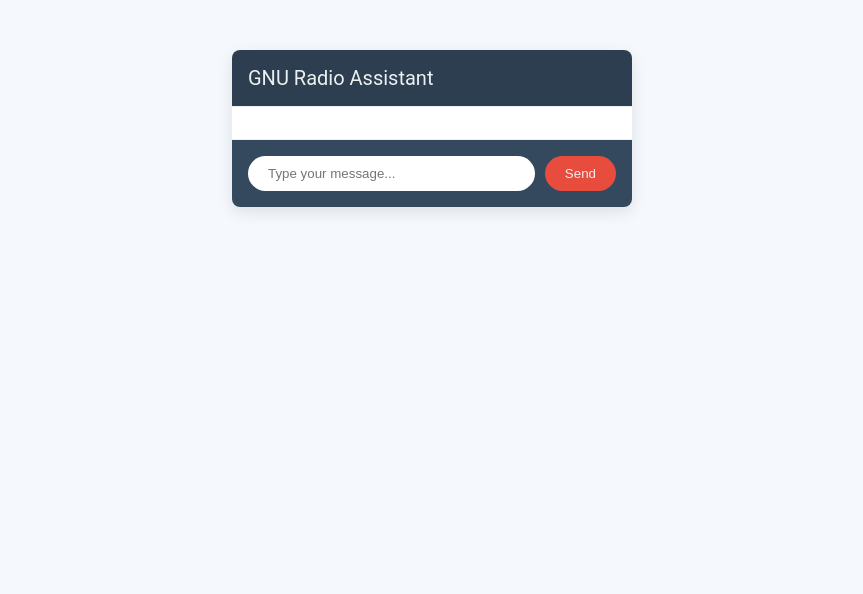
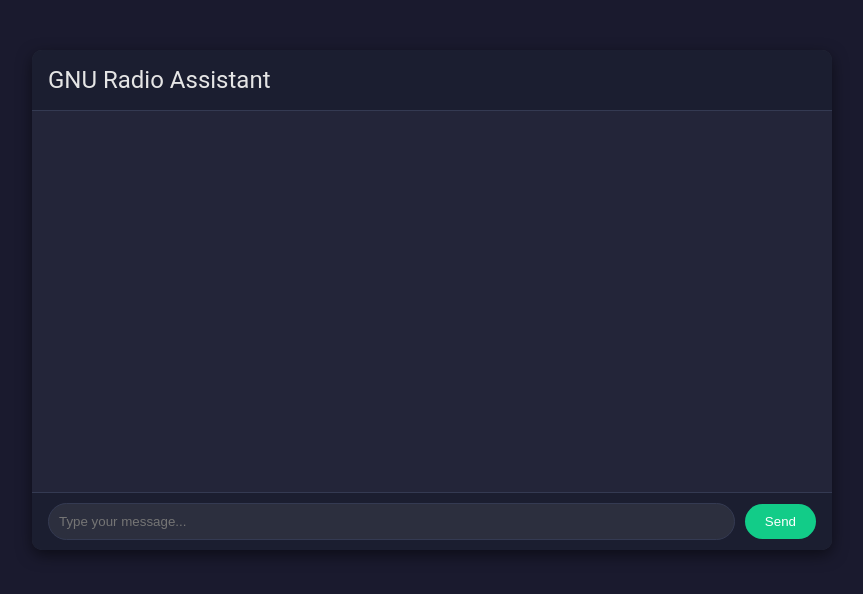
Before and after one commit to bradleeharr/embeddings-GPT, a Flask app: page / in a window 1280 px wide. Shown: the top 594 px of the page, without its empty margins (208-1071 px from the left). Run offline with Flask 3, Linux system fonts and the light colour scheme; parts of the project's set-up code (start-up, migrations or seed data) failed here and were passed over; some libraries are stand-ins or nearby versions.

Commit message:
Add prior context to messages. Streaming Fix

```diff
--- a/chat.py
+++ b/chat.py
@@ -1,6 +1,8 @@
 import openai
 import numpy as np
 import pandas as pd
+import time
+
 from get_element_data import load_config
 from openai.embeddings_utils import cosine_similarity, get_embedding
 from flask_socketio import emit
@@ -8,14 +10,32 @@ from flask_socketio import emit
 config = load_config("credentials.json")
 openai.api_key = config["openai-api-key"]
 
-messagesOb = [
-    {"role": "system", "content": "You're a GNU Radio assistant..."}]
+messages = [
+    {"role": "system", "content": "You're a terse GNU Radio assistant..."}]
 datafile_path = "processed/embeddings.csv"
 
 # read the datafile
 df = pd.read_csv(datafile_path)
 df["embeddings"] = df.embeddings.apply(eval).apply(np.array)
 print("Loaded GitHub Embeddings")
+
+
+def count_tokens(text):
+    """Count the number of tokens in a text string using OpenAI's tokenizer."""
+    return len(openai.tokenize(text))
+
+
+def manage_context_length(messages, new_message_content):
+    """Ensure the total tokens in the context (including the new message) don't exceed 4000."""
+    total_tokens = sum(count_tokens(msg["content"]) for msg in messages)
+    total_tokens += count_tokens(new_message_content)
+
+    # While we are over the token limit, remove the earliest messages
+    while total_tokens > 4000:
+        removed_message = messages.pop(0)
+        total_tokens -= count_tokens(removed_message["content"])
+
+    return messages
 
 
 def search_justice(df, search, threshold=0.8):
@@ -33,26 +53,35 @@ def search_justice(df, search, threshold=0.8):
 
 def handle_message(text):
     results = search_justice(df, text)
-    print(results.head(5))
+    print(results.head(10))
 
-    if results.empty:
-        prompt = text
+
+if results.empty:
+    prompt = text
+else:
+    prompt = "Look through this information to answer the question: " + results[['text']].head(10).to_string(
+        header=False,
+        index=False).strip() + "(if it doesn't make sense you can disregard it. If you use it, please repeat the " \
+                               "information listed ). The question is: " + text
+new_content = "The question is: " + text
+messages = manage_context_length(messages, new_content)
+messages.append({"role": "user", "content": new_content})
+
+response_stream = openai.ChatCompletion.create(
+    model="gpt-3.5-turbo",
+    messages=messages,
+    stream=True
+)
+stopFlag = False
+for chunk in response_stream:
+    print(chunk)
+
+    if chunk.choices[0].finish_reason is None and stopFlag is False:
+        emit('response', chunk.choices[0].delta.content)
+        # TODO: Figure out how to add previous context into message messages.append(chunk.choices[0].delta)
     else:
-        prompt = "Look through this information to answer the question: " + results[['text']].head(15).to_string(
-            header=False,
-            index=False).strip() + "(if it doesn't make sense you can disregard it). The question is: " + text
-    messagesOb.append({"role": "user", "content": prompt})
-
-    response_stream = openai.ChatCompletion.create(
-        model="gpt-3.5-turbo",
-        messages=messagesOb,
-        stream=True
-    )
-    for i, chunk in enumerate(response_stream):
-        emit('response', chunk.choices[0].delta.content)
-        messagesOb.append(chunk.choices[0].delta)
-        print(chunk)
-
+        emit('stop_reason', chunk.choices[0].finish_reason)
+        stopFlag = True
 
 if __name__ == "__main__":
     text = input('\r\n User: ')
--- a/static/styles.css
+++ b/static/styles.css
@@ -1,54 +1,70 @@
+/* Fonts and Reset */
 body {
     font-family: 'Roboto', sans-serif;
-    background: #f5f8fd;
     margin: 0;
     padding: 0;
+    background: #1a1a2e;
+    color: #e5e5e5;
 }
 
+/* Main chat container */
 .chat-container {
-    width: 400px;
+    width: 800px;
+    min-height: 500px;
     margin: 50px auto;
-    background-color: #fff;
-    box-shadow: 0px 5px 15px rgba(0, 0, 0, 0.1);
-    border-radius: 8px;
+    background-color: #2c2f3e;
+    box-shadow: 0px 5px 15px rgba(0, 0, 0, 0.5);
+    border-radius: 10px;
     display: flex;
     flex-direction: column;
     overflow: hidden;
 }
 
-.chat-header, .input-container {
+/* Header */
+.chat-header {
     padding: 16px;
-    background: #2c3e50;
-    color: #ecf0f1;
-    font-size: 1.25rem;
+    background: #1b1e30;
+    font-size: 1.5rem;
+    border-bottom: 1px solid #343a52;
 }
 
+/* Messages container */
 .chat-messages {
     flex: 1;
     overflow-y: auto;
     padding: 16px;
-    border-top: 1px solid #ecf0f1;
-    border-bottom: 1px solid #ecf0f1;
+    background: #232539;
 }
 
+/* Input Container */
 .input-container {
     display: flex;
     align-items: center;
-    background: #34495e;
+    padding: 10px 16px;
+    background: #1b1e30;
+    border-top: 1px solid #343a52;
 }
 
 #userInput {
     flex: 1;
-    padding: 10px 20px;
-    border: none;
+    padding: 10px;
+    background: #2c2f3e;
+    border: 1px solid #343a52;
+    color: #e5e5e5;
     border-radius: 20px;
     margin-right: 10px;
+    transition: border-color 0.3s;
+}
+
+#userInput:focus {
+    border-color: #e74c3c;
+    outline: none;
 }
 
 #sendBtn {
-    background-color: #e74c3c;
+    background-color: #12cc88;
     border: none;
-    color: #ecf0f1;
+    color: #fff;
     padding: 10px 20px;
     cursor: pointer;
     border-radius: 20px;
@@ -56,21 +72,31 @@ body {
 }
 
 #sendBtn:hover {
-    background-color: #c0392b;
+    background-color: #c3c92b;
 }
 
+/* Messages */
 .message {
     margin-bottom: 10px;
     padding: 10px 20px;
     border-radius: 20px;
+    transition: background-color 0.3s;
 }
 
 .user {
-    background-color: #ecf0f1;
+    background-color: #3a3f58;
     align-self: flex-end;
 }
 
+.user:hover {
+    background-color: #4a4f68;
+}
+
 .bot {
-    background-color: #bdc3c7;
+    background-color: #2c2f3e;
     align-self: flex-start;
 }
+
+.bot:hover {
+    background-color: #3c3f4e;
+}
--- a/templates/index.html
+++ b/templates/index.html
@@ -7,9 +7,11 @@
     <link rel="stylesheet" href="{{ url_for('static', filename='styles.css') }}">
     <script src="https://cdn.jsdelivr.net/npm/showdown@1.9.1/dist/showdown.min.js"></script>
     <script src="https://cdn.socket.io/4.0.0/socket.io.min.js"></script>
+    <script src="{{ url_for('static', filename='processchat.js') }}"></script>
 </head>
 <body>
-<div class="chat-container">
+<div class=" chat-container
+    ">
     <div class="chat-header">
         GNU Radio Assistant
     </div>
@@ -19,30 +21,5 @@
         <button id="sendBtn" onclick="sendMessage()">Send</button>
     </div>
 </div>
-
-<script>
-    var socket = io.connect('http://' + document.domain + ':' + location.port);
-    socket.on('response', function(msg) {
-        let chatbox = document.getElementById("chatbox");
-
-        // Use Showdown to convert the markdown response to HTML
-        var converter = new showdown.Converter();
-        var botResponseHtml = converter.makeHtml(msg);
-
-        // Append messages to the chatbox
-        chatbox.innerHTML += "<div class='message bot'>" + botResponseHtml + "</div>";
-        chatbox.scrollTop = chatbox.scrollHeight; // auto scroll to bottom
-    });
-
-   function sendMessage() {
-        let message = document.getElementById("userInput").value;
-        socket.send(message);
-        document.getElementById("userInput").value = "";
-
-        let chatbox = document.getElementById("chatbox");
-        chatbox.innerHTML += "<div class='message user'>You: " + message + "</div>";
-    }
-
-</script>
 </body>
 </html>
```
Also changed, not shown: static/processchat.js (added, +50 -0 lines), static/favicon.ico (added).
